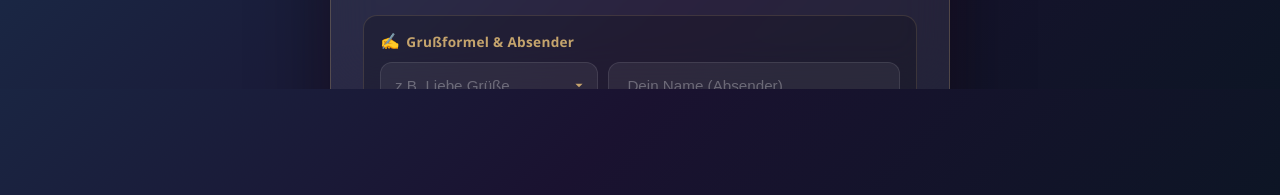
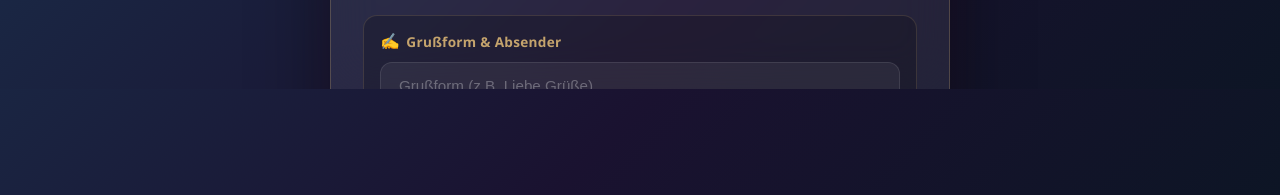
Before and after one commit to andershow88/MBGeburtstag, a website: page index.html in a window 1280 px wide. Shown: the part 711-906 px from the top of the page. Drawn offline with Linux system fonts and the light colour scheme.

Commit message:
ui: Grussform-Feld als normale Textbox + Label korrigiert
- 'Grussformel' -> 'Grussform' im Label.
- Eingabefeld fuer Grussform hatte die Dropdown-Optik der Anrede-
  Select-Klasse; jetzt eine schlichte Textbox wie das Absender-Feld
  in einer eigenen input-group untereinander gestapelt.

Co-Authored-By: Claude Opus 4.7 (1M context) <noreply@anthropic.com>

```diff
--- a/index.html
+++ b/index.html
@@ -121,13 +121,15 @@
 
       <div class="text-edit-block">
         <div class="text-edit-header">
-          <label><span class="text-edit-icon">&#9997;&#65039;</span> Gru&szlig;formel &amp; Absender</label>
+          <label><span class="text-edit-icon">&#9997;&#65039;</span> Gru&szlig;form &amp; Absender</label>
         </div>
-        <div class="input-group input-group-sie">
-          <input type="text" id="gruss-input" class="anrede-select" style="flex:0 0 42%;"
-                 placeholder="z.B. Liebe Gr&uuml;&szlig;e">
+        <div class="input-group">
+          <input type="text" id="gruss-input"
+                 placeholder="Gru&szlig;form (z.B. Liebe Gr&uuml;&szlig;e)">
+        </div>
+        <div class="input-group" style="margin-top:.5rem;">
           <input type="text" id="absender-input"
-                 placeholder="Dein Name (Absender)">
+                 placeholder="Absender (dein Name)">
         </div>
         <div class="text-hint">
           Beide Felder sind optional &ndash; wenn du sie ausf&uuml;llst, erscheinen sie unten auf der Karte. L&auml;sst du sie leer, wird gar keine Signatur angezeigt.
```
